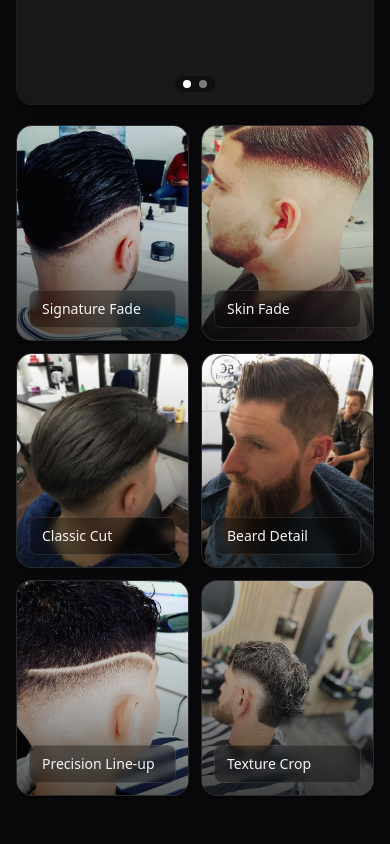
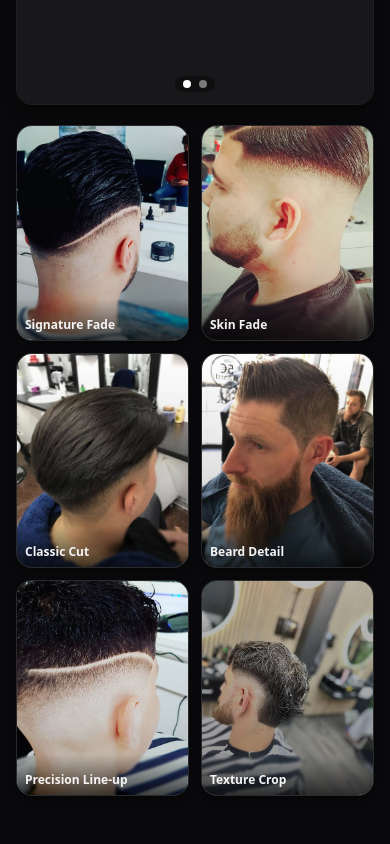
Before and after one commit to Dj-Shortcut/senerbarbershopv2, a Next.js app: page / in a window 390 px wide. Shown: the part 1960-2804 px from the top of the page. Built offline with nearby package versions, Linux system fonts and the light colour scheme; no server answers.

Commit message:
Fix mobile gallery captions to preserve thumbnail visibility

```diff
--- a/components/Gallery.tsx
+++ b/components/Gallery.tsx
@@ -319,9 +319,11 @@ export default function Gallery({ items = defaultItems, className = "" }: Galler
                       loading="lazy"
                       decoding="async"
                     />
-                    <div className="absolute inset-0 bg-gradient-to-t from-black/65 via-black/20 to-black/0 transition group-hover:from-black/45" />
-                    <div className="absolute bottom-0 left-0 right-0 m-3 rounded-lg border border-white/10 bg-black/35 px-3 py-2 backdrop-blur-sm sm:m-4">
-                      <p className="text-sm font-medium text-zinc-100">{item.title}</p>
+                    <div className="absolute inset-0 bg-gradient-to-t from-black/25 via-black/10 to-black/0 transition group-hover:from-black/20" />
+                    <div className="absolute bottom-0 left-0 right-0 bg-gradient-to-t from-black/65 to-black/0 px-[clamp(0.5rem,1.8vw,1rem)] pb-[clamp(0.5rem,1.9vw,1rem)] pt-[clamp(1.1rem,4vw,2rem)] backdrop-blur-[1px]">
+                      <p className="[display:-webkit-box] overflow-hidden text-[clamp(12px,2.6vw,16px)] font-semibold leading-tight text-zinc-100 [-webkit-box-orient:vertical] [-webkit-line-clamp:2] [word-break:normal] [overflow-wrap:anywhere] [hyphens:auto]">
+                        {item.title}
+                      </p>
                     </div>
                   </div>
                 </article>
```
